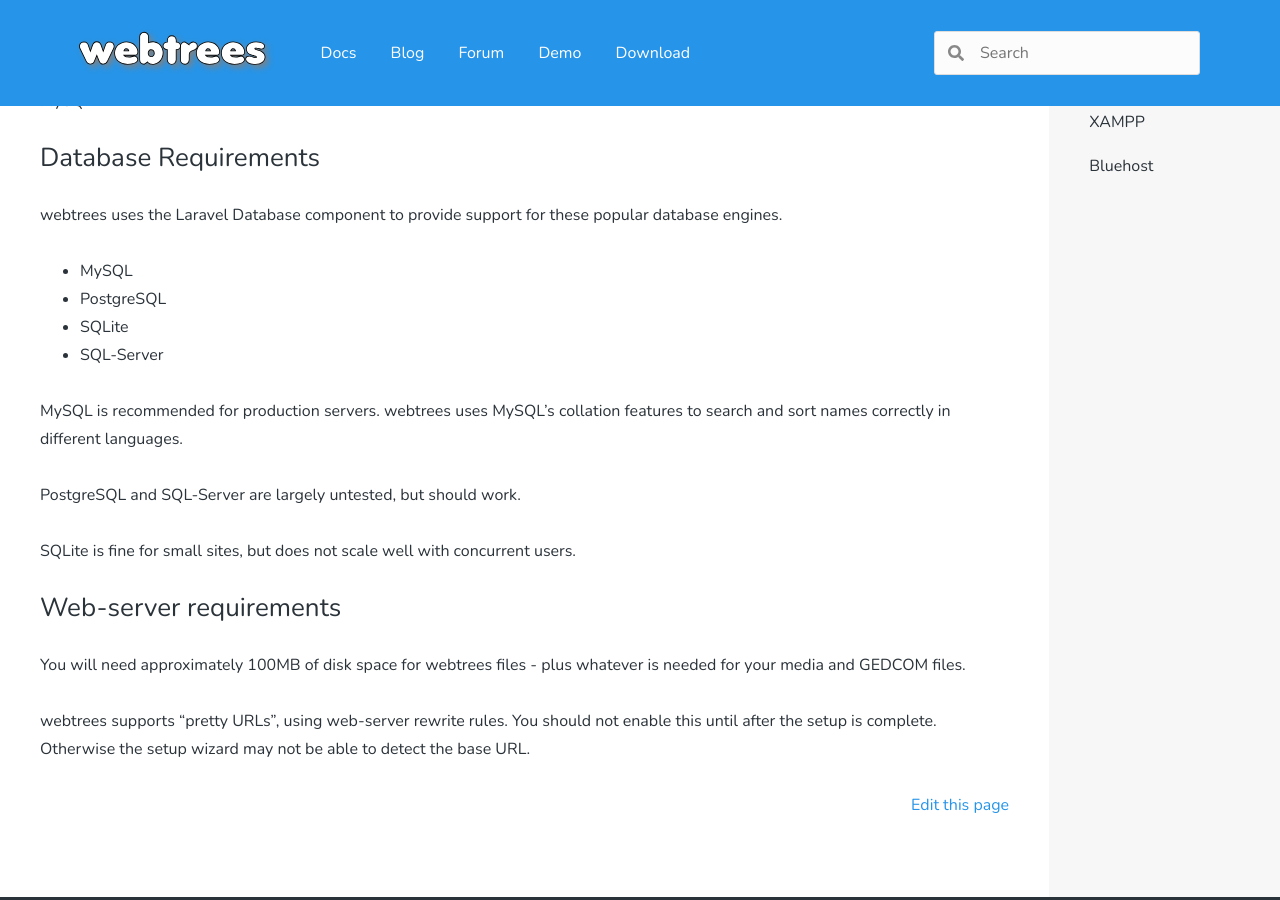
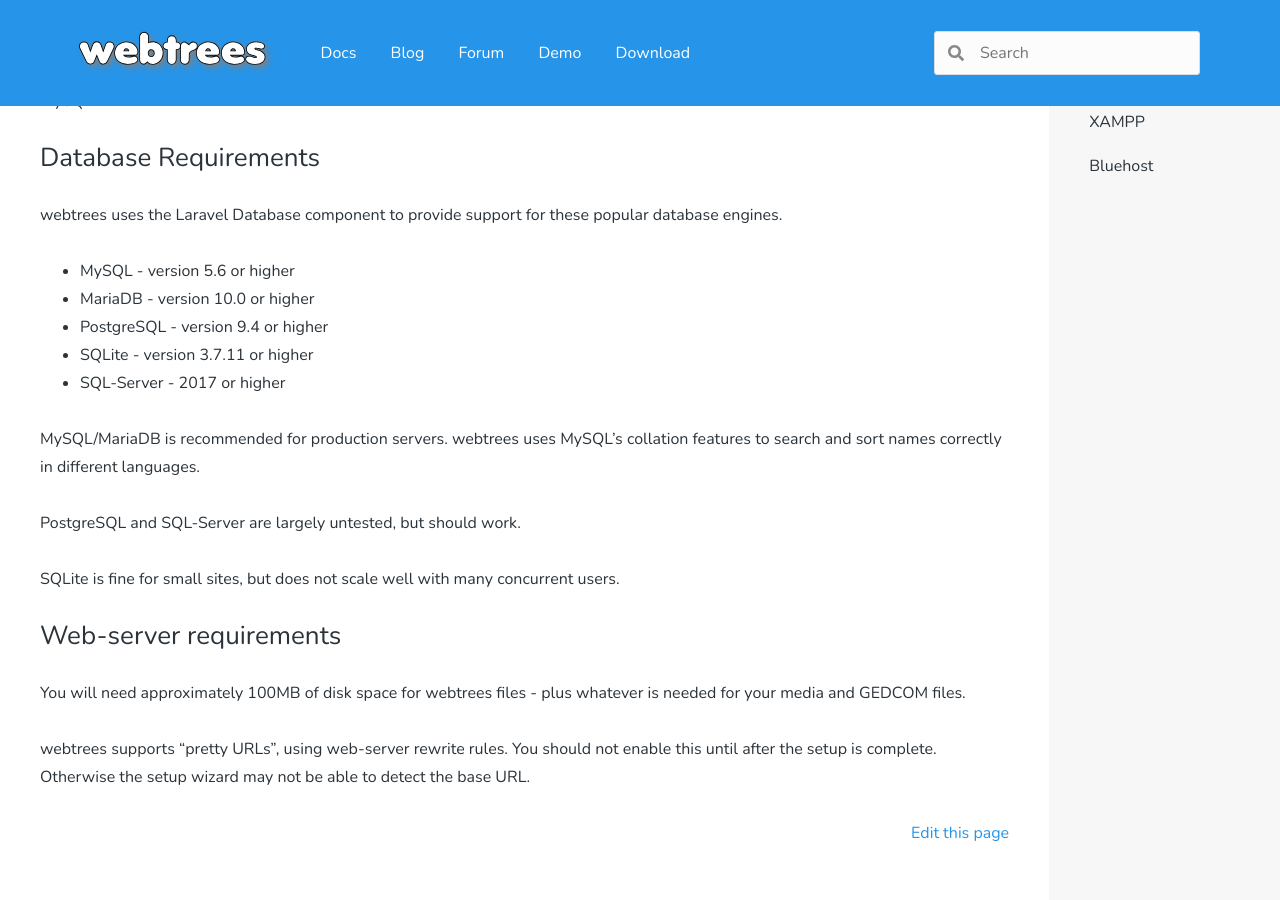
Before and after one commit to webtrees/webtrees.github.io, a Jekyll site: the page built from _install/requirements.md, in a window 1280 px wide and 900 px high, scrolled down 288 px. Built offline with Jekyll 4.4.1, drawn with Linux system fonts in a browser that asks for light colours; nearby versions of some CDN libraries.

Commit message:
Add minimum version for databases

```diff
--- a/_install/requirements.md
+++ b/_install/requirements.md
@@ -19,17 +19,19 @@ Note that this version of webtrees only supports MySQL.
 webtrees uses the Laravel Database component to provide support for these
 popular database engines.
 
-* MySQL
-* PostgreSQL
-* SQLite
-* SQL-Server
+* MySQL - version 5.6 or higher
+* MariaDB - version 10.0 or higher
+* PostgreSQL - version 9.4 or higher
+* SQLite - version 3.7.11 or higher
+* SQL-Server - 2017 or higher
 
-MySQL is recommended for production servers.  webtrees uses MySQL’s collation
-features to search and sort names correctly in different languages.
+MySQL/MariaDB is recommended for production servers.
+webtrees uses MySQL’s collation features to search and sort names correctly
+in different languages.
 
 PostgreSQL and SQL-Server are largely untested, but should work.
 
-SQLite is fine for small sites, but does not scale well with concurrent users.
+SQLite is fine for small sites, but does not scale well with many concurrent users.
 
 ## Web-server requirements
 
```
